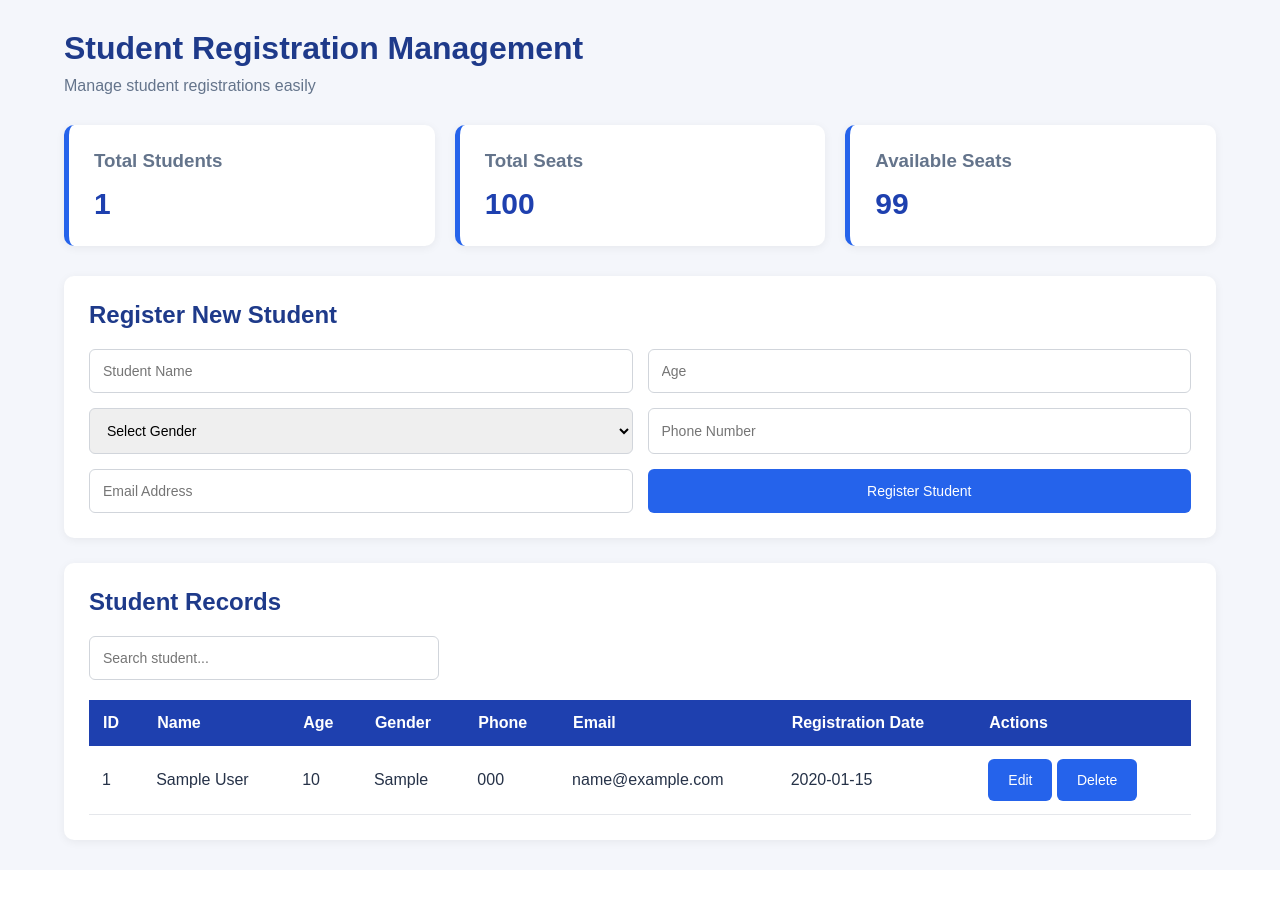
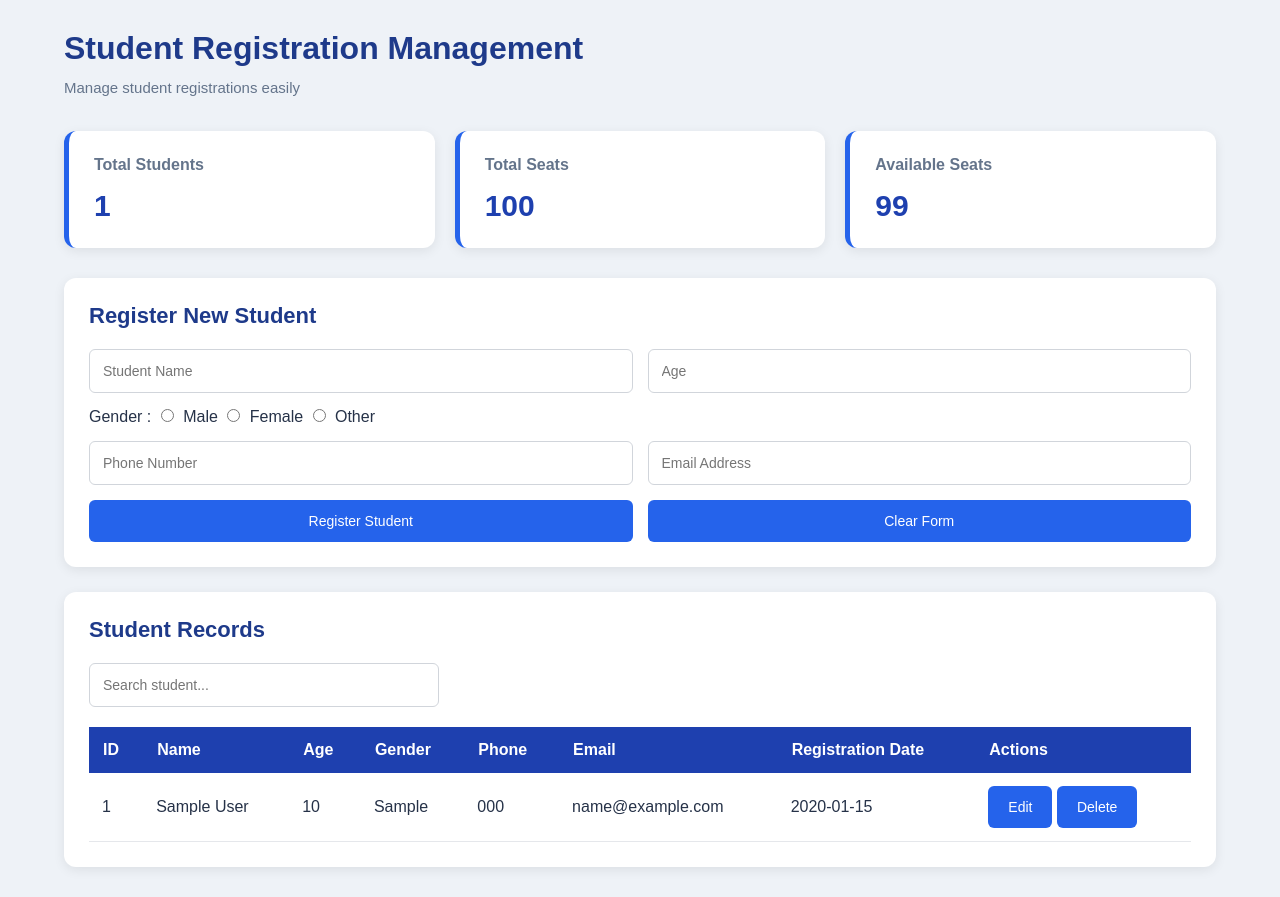
Before and after one commit to akilandeshwarihub/student-registration-management-system, a Spring Boot app: page / in a window 1280 px wide. Before the commit the page ends 847 px from the top, so only its background shows below. Run offline with Spring Boot 4, Linux system fonts and the light colour scheme; tables that the repository leaves empty hold one stand-in row (values such as "Sample post").

Commit message:
Complete Student Registration Management System

```diff
--- a/src/main/resources/static/index.html
+++ b/src/main/resources/static/index.html
@@ -8,6 +8,9 @@
 <body>
 
     <div class="container">
+
+
+
 
         <h1>Student Registration Management</h1>
         <p>Manage student registrations easily</p>
@@ -41,20 +44,28 @@
 
                 <input type="text" id="name" placeholder="Student Name" required>
 
-                <input type="number" id="age" placeholder="Age" required>
+                <input type="number" id="age" placeholder="Age" min="1" max="100" required>
 
-                <select id="gender" required>
-                    <option value="">Select Gender</option>
-                    <option value="Male">Male</option>
-                    <option value="Female">Female</option>
-                    <option value="Other">Other</option>
-                </select>
 
-                <input type="text" id="phone" placeholder="Phone Number" required>
+    <div class="gender">
+    Gender :
+    <input type="radio" id="male" name="gender" value="Male" required> Male
+    <input type="radio" id="female" name="gender" value="Female"> Female
+    <input type="radio" id="other" name="gender" value="Other"> Other
+</div>
+
+                <input type="text" id="phone" placeholder="Phone Number" max="10" required>
 
                 <input type="email" id="email" placeholder="Email Address" required>
 
-                <button type="submit">Register Student</button>
+
+                <button type="submit" id="submitButton">Register Student</button>
+
+                <button type="button" onclick="clearForm()">Clear Form</button>
+
+                <button type="button" id="cancelButton" onclick="cancelEdit()" style="display: none;">
+                 Cancel Edit
+                 </button>
 
             </form>
 
--- a/src/main/resources/static/script.js
+++ b/src/main/resources/static/script.js
@@ -59,7 +59,7 @@ form.addEventListener("submit", function(event) {
 
         name: document.getElementById("name").value,
         age: document.getElementById("age").value,
-        gender: document.getElementById("gender").value,
+        gender: document.querySelector('input[name="gender"]:checked').value,
         phone: document.getElementById("phone").value,
         email: document.getElementById("email").value
 
@@ -115,14 +115,27 @@ form.addEventListener("submit", function(event) {
     })
     .then(data => {
 
-        alert("Student saved successfully!");
+    if (editingId === null) {
 
-        form.reset();
-        editingId = null;
+        alert("Student registered successfully!");
 
-        getStudents();
+    } else {
 
-    })
+        alert("Student details updated successfully!");
+
+    }
+
+    form.reset();
+
+    editingId = null;
+
+    document.getElementById("submitButton").innerText = "Register Student";
+
+    document.getElementById("cancelButton").style.display = "none";
+
+    getStudents();
+
+})
     .catch(error => {
 
         alert(error.message);
@@ -140,11 +153,16 @@ function editStudent(id) {
 
         document.getElementById("name").value = student.name;
         document.getElementById("age").value = student.age;
-        document.getElementById("gender").value = student.gender;
+       document.getElementById("male").checked = student.gender === "Male";
+       document.getElementById("female").checked = student.gender === "Female";
+       document.getElementById("other").checked = student.gender === "Other";
         document.getElementById("phone").value = student.phone;
         document.getElementById("email").value = student.email;
 
         editingId = id;
+        document.getElementById("submitButton").innerText = "Update Student";
+
+document.getElementById("cancelButton").style.display = "inline-block";
 
     }
 }
@@ -185,4 +203,31 @@ document.getElementById("search").addEventListener("input", function() {
 });
 
 // Load students when page opens
+// Clear form
+// Clear form
+function clearForm() {
+
+    form.reset();
+
+    editingId = null;
+
+    document.getElementById("submitButton").innerText = "Register Student";
+
+    document.getElementById("cancelButton").style.display = "none";
+
+}
+
+// Cancel editing
+function cancelEdit() {
+
+    form.reset();
+
+    editingId = null;
+
+    document.getElementById("submitButton").innerText = "Register Student";
+
+    document.getElementById("cancelButton").style.display = "none";
+
+}
+
 getStudents();
--- a/src/main/resources/static/style.css
+++ b/src/main/resources/static/style.css
@@ -1,75 +1,96 @@
 
+/* Basic page design */
 * {
     margin: 0;
     padding: 0;
     box-sizing: border-box;
 }
 
+/* Body */
 body {
     font-family: Arial, sans-serif;
-    background-color: #f4f6fb;
+    background-color: #eef2f7;
     color: #263248;
+
+
 }
 
+
+/* Main container */
 .container {
     width: 90%;
     margin: 30px auto;
 }
 
+/* Main heading */
 h1 {
     color: #1e3a8a;
-    margin-bottom: 10px;
+    font-size: 32px;
+    margin-bottom: 12px;
+    font-weight: bold;
 }
 
+/* Description */
 .container > p {
     color: #64748b;
-    margin-bottom: 30px;
+    font-size: 15px;
+    margin-bottom: 35px;
 }
 
+/* Dashboard */
 .dashboard {
     display: flex;
     gap: 20px;
     margin-bottom: 30px;
 }
 
+/* Dashboard cards */
 .card {
     background-color: white;
     padding: 25px;
-    border-radius: 10px;
+    border-radius: 12px;
     flex: 1;
-    box-shadow: 0 2px 10px rgba(0, 0, 0, 0.06);
+    box-shadow: 0 3px 12px rgba(0, 0, 0, 0.08);
     border-left: 5px solid #2563eb;
 }
 
+/* Card headings */
 .card h3 {
     color: #64748b;
     margin-bottom: 15px;
+    font-size: 16px;
 }
 
+/* Card numbers */
 .card h2 {
     color: #1e40af;
     font-size: 30px;
 }
 
+/* Sections */
 .section {
     background-color: white;
     padding: 25px;
     margin-bottom: 25px;
-    border-radius: 10px;
-    box-shadow: 0 2px 10px rgba(0, 0, 0, 0.06);
+    border-radius: 12px;
+    box-shadow: 0 3px 12px rgba(0, 0, 0, 0.08);
 }
 
+/* Section headings */
 .section h2 {
     color: #1e3a8a;
     margin-bottom: 20px;
+    font-size: 22px;
 }
 
+/* Registration form */
 form {
     display: grid;
     grid-template-columns: 1fr 1fr;
     gap: 15px;
 }
 
+/* Input fields */
 input, select {
     width: 100%;
     padding: 13px;
@@ -79,10 +100,24 @@ input, select {
     outline: none;
 }
 
+/* Gender section */
+.gender {
+    grid-column: 1 / -1;
+}
+
+/* Gender radio buttons */
+input[type="radio"] {
+    width: auto;
+    padding: 0;
+    margin: 0 5px;
+}
+
+/* Input focus */
 input:focus, select:focus {
     border-color: #2563eb;
 }
 
+/* Buttons */
 button {
     background-color: #2563eb;
     color: white;
@@ -93,20 +128,24 @@ button {
     font-size: 14px;
 }
 
+/* Button hover */
 button:hover {
     background-color: #1e40af;
 }
 
+/* Search box */
 #search {
     margin-bottom: 20px;
     max-width: 350px;
 }
 
+/* Student table */
 table {
     width: 100%;
     border-collapse: collapse;
 }
 
+/* Table headings */
 th {
     background-color: #1e40af;
     color: white;
@@ -114,16 +153,20 @@ th {
     text-align: left;
 }
 
+/* Table data */
 td {
     padding: 13px;
     border-bottom: 1px solid #e5e7eb;
 }
 
+/* Table row hover */
 tr:hover {
     background-color: #f1f5f9;
 }
 
+/* Mobile screen design */
 @media (max-width: 768px) {
+
     .dashboard {
         flex-direction: column;
     }
```
